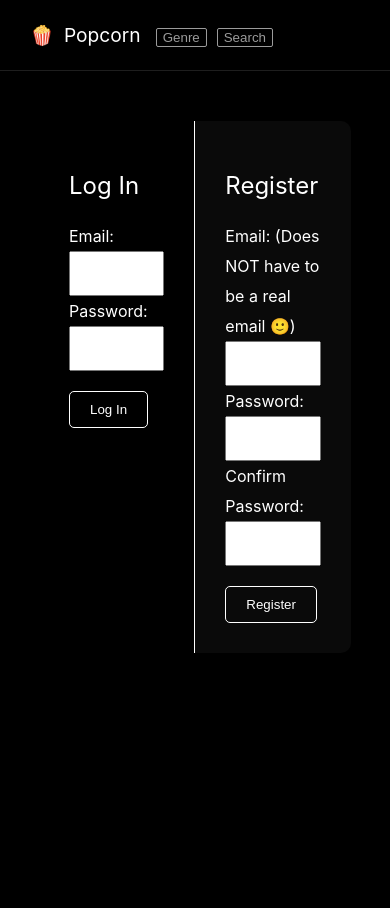
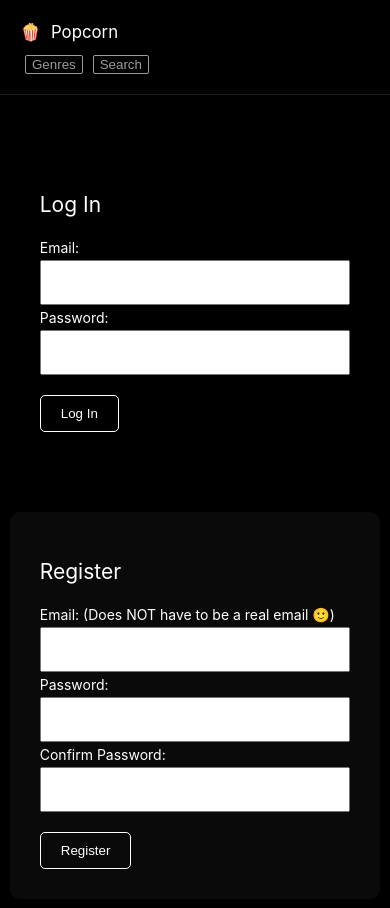
Before and after one commit to intrvertmichael/popcorn, a Next.js app: page /auth in a window 390 px wide. Shown: the top 908 px of the page. Before the commit the page ends 844 px from the top, so only its background shows below. Built offline with nearby package versions, Linux system fonts and the light colour scheme; no server answers.

Commit message:
another layer of global media queries

```diff
--- a/components/Header/index.js
+++ b/components/Header/index.js
@@ -73,7 +73,7 @@ const Header = () => {
                         </a>
                     </Link>
                     <h2>Find what to watch</h2>
-                    <button onClick={handleGenreBtn}> Genre </button>
+                    <button onClick={handleGenreBtn}> Genres </button>
                     <button onClick={handleSearchBtn}> Search </button>
                 </div>
 
--- a/pages/index.js
+++ b/pages/index.js
@@ -91,7 +91,7 @@ export default function Home({trending, best, genres}) {
               <span>★</span> Save the movies you want to see <br/>
               <span>👍</span> Like movies to get recommendations  <br/>
               <span>🏷</span> Add tags to find movies faster <br/>
-              <span>👎</span> Disliked movies like will be vanished into the abyss <br/>
+              <span>👎</span> Disliked movies like will be vanished<br/>
             </p>
           </div>
           : ''
--- a/styles/AuthForm.module.css
+++ b/styles/AuthForm.module.css
@@ -69,3 +69,33 @@
     cursor: pointer;
     padding: 5px 10px;
 }
+
+
+
+@media only screen and (max-width: 950px) {
+    .forms {
+        flex-direction: column;
+        width: 80%;
+    }
+
+    .login {
+        border-right: none;
+        margin-bottom: 50px;
+    }
+
+    .register {
+        border-radius: 10px;
+    }
+}
+
+@media only screen and (max-width: 650px) {
+    .forms {
+        width: 90%;
+    }
+}
+
+@media only screen and (max-width: 500px) {
+    .forms {
+        width: 95%;
+    }
+}
--- a/styles/Genre.module.css
+++ b/styles/Genre.module.css
@@ -1,7 +1,7 @@
 
 .genre_title {
     text-align: center;
-    padding-bottom: 30px;
+    padding: 20px 0px;
 }
 
 
--- a/styles/Header.module.css
+++ b/styles/Header.module.css
@@ -76,6 +76,8 @@ Colors
 .genre_list {
     margin: 20px auto;
     padding: 0px;
+    padding-bottom: 30px;
+    border-bottom: 1px solid rgb(30, 30, 30);
 }
 
 .genre_list li {
@@ -109,8 +111,25 @@ Colors
     color: white;
 }
 
-@media only screen and (max-width: 650px) {
+@media only screen and (max-width: 700px) {
     .left h2 {
         display: none;
     }
 }
+
+@media only screen and (max-width: 500px) {
+    .left h1 {
+        display: block;
+        margin-bottom: 0px;
+        margin-left: 0px;
+    }
+
+    .left button {
+        margin: 10px 5px 20px;
+    }
+
+    .logout_btn {
+        display: block;
+        margin-bottom: 10px;
+    }
+}
--- a/styles/Movie.module.css
+++ b/styles/Movie.module.css
@@ -74,3 +74,9 @@
     border-right: 5px solid red !important;
     box-sizing: border-box;
 }
+
+@media only screen and (max-width: 650px) {
+    .movie_info_description h3 {
+        font-size: 1em;
+    }
+}
--- a/styles/SeachBar.module.css
+++ b/styles/SeachBar.module.css
@@ -1,6 +1,7 @@
 .search {
     padding: 50px;
     margin: auto;
+    border-bottom: 1px solid rgb(30, 30, 30);
 }
 
 .search_bar {
@@ -90,3 +91,9 @@
     text-align: left;
     display: flex;
 }
+
+@media only screen and (max-width: 400px) {
+    .search {
+        padding: 10px;
+    }
+}
--- a/styles/VoteButtons.module.css
+++ b/styles/VoteButtons.module.css
@@ -11,3 +11,10 @@
 .voting_buttons:hover {
     background: rgba(30, 30, 30);
 }
+
+@media only screen and (max-width: 650px) {
+    .voting_buttons {
+        font-size: 20px;
+        padding: 5px;
+    }
+}
--- a/styles/globals.css
+++ b/styles/globals.css
@@ -26,3 +26,10 @@ a {
 * {
   box-sizing: border-box;
 }
+
+@media only screen and (max-width: 650px) {
+  body {
+    font-size: 14px;
+    line-height: 25px;
+  }
+}
```
Also changed, not shown: styles/Home.module.css (+12 -0 lines), styles/MovieDetails.module.css (+20 -1 lines).
